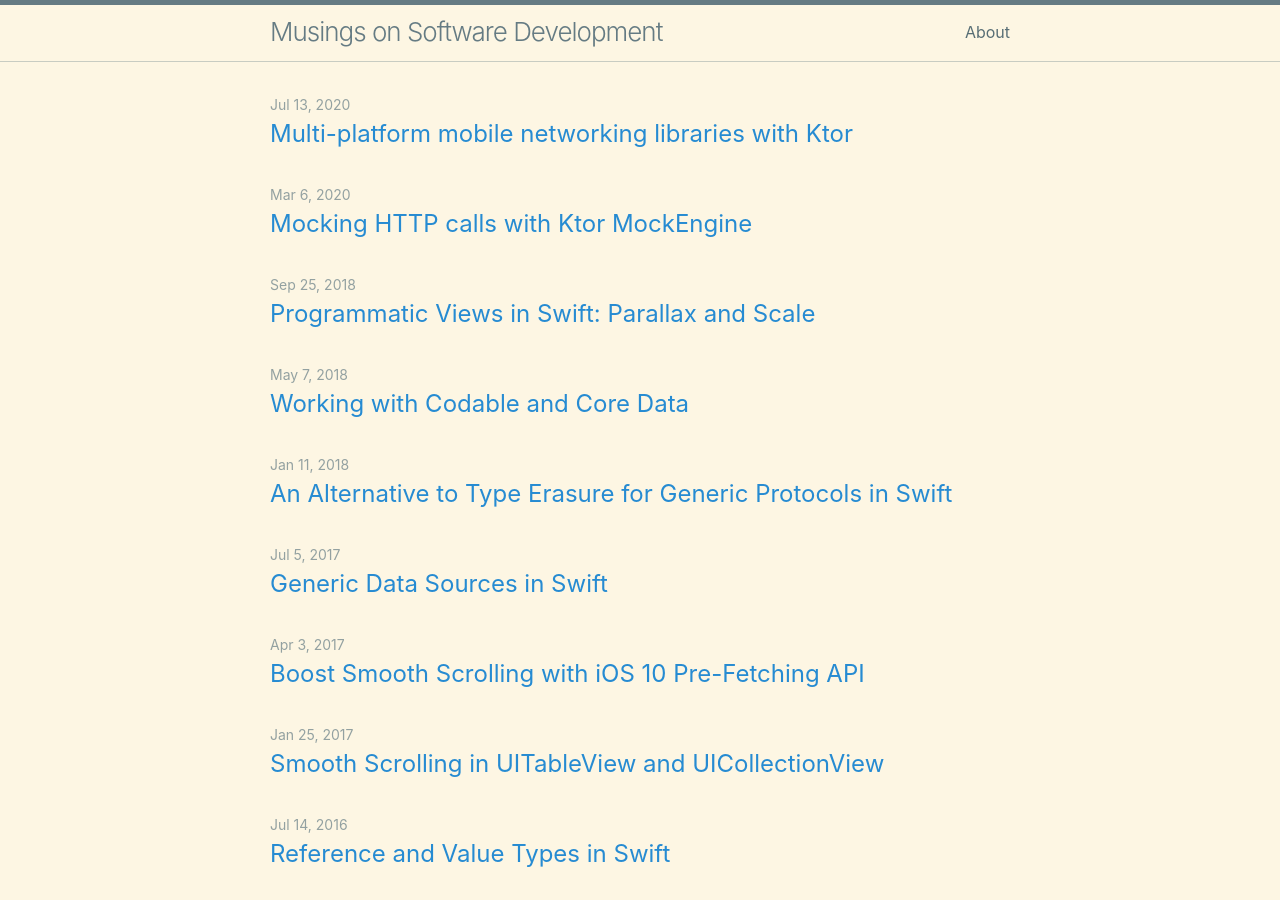
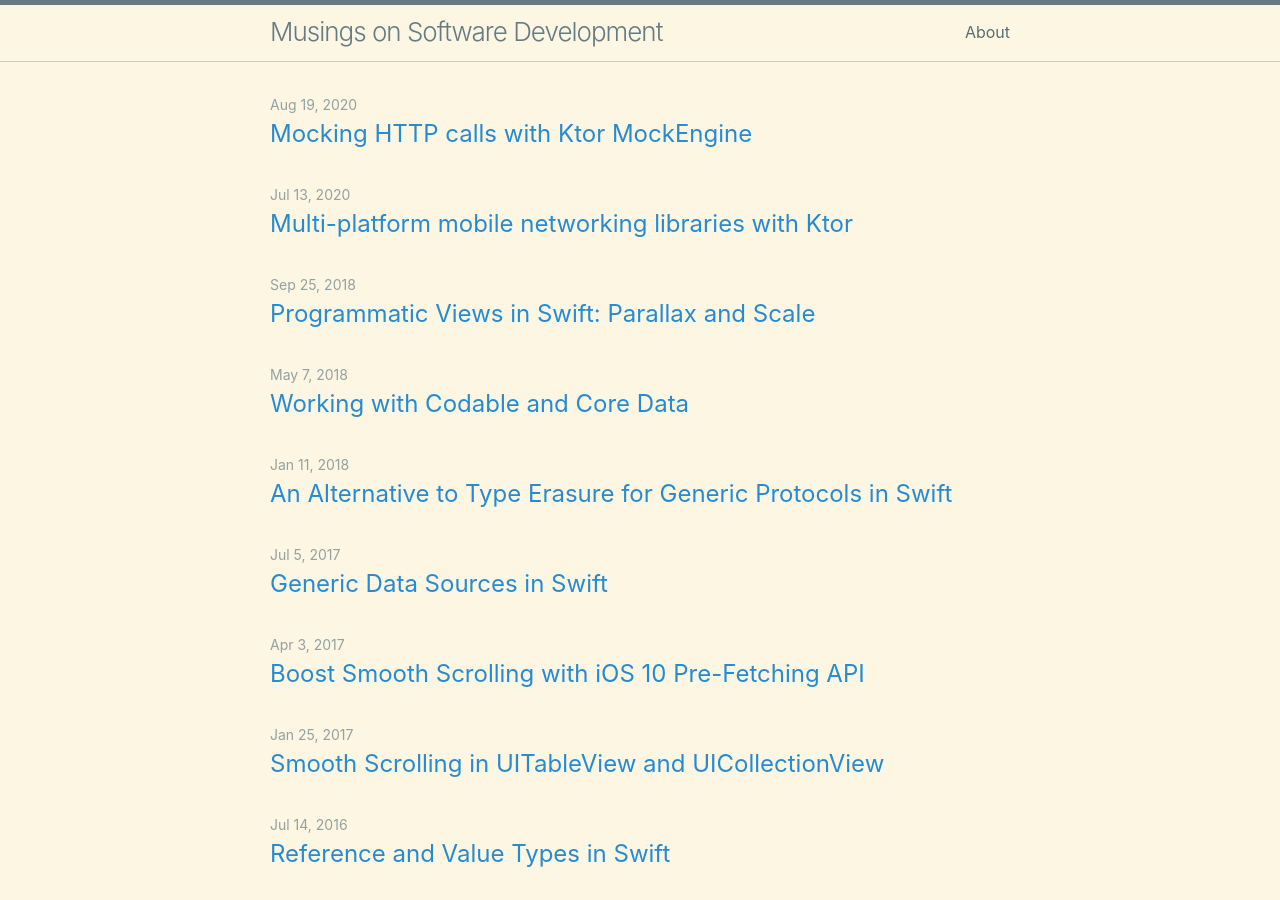
Before and after one commit to andrea-prearo/andrea-prearo.github.io, a Jekyll site: the page built from index.md, in a window 1280 px wide and 900 px high. Built offline with Jekyll 4.4.1, drawn with Linux system fonts in a browser that asks for light colours.

Commit message:
Update 2020-04-02-Mocking-HTTP-calls-with-Ktor-MockEngine.md

```diff
--- a/_posts/2020-04-02-Mocking-HTTP-calls-with-Ktor-MockEngine.md
+++ b/_posts/2020-04-02-Mocking-HTTP-calls-with-Ktor-MockEngine.md
@@ -1,7 +1,7 @@
 ---
 layout: post
 title: "Mocking HTTP calls with Ktor MockEngine"
-date: 2020-03-06
+date: 2020-08-19
 categories: [KMP, Mobile App Development, Kotlin, Unit Tests]
 ---
 In this post I'm going to illustrate how we can leverage Ktor's [`MockEngine`](https://api.ktor.io/1.3.1/io.ktor.client.engine.mock/-mock-engine/index.html) to create unit tests for HTTP calls. In order to do that, I'm going to build up on the JSONPlaceholder wrapper code from my [previous post](link!).
```
